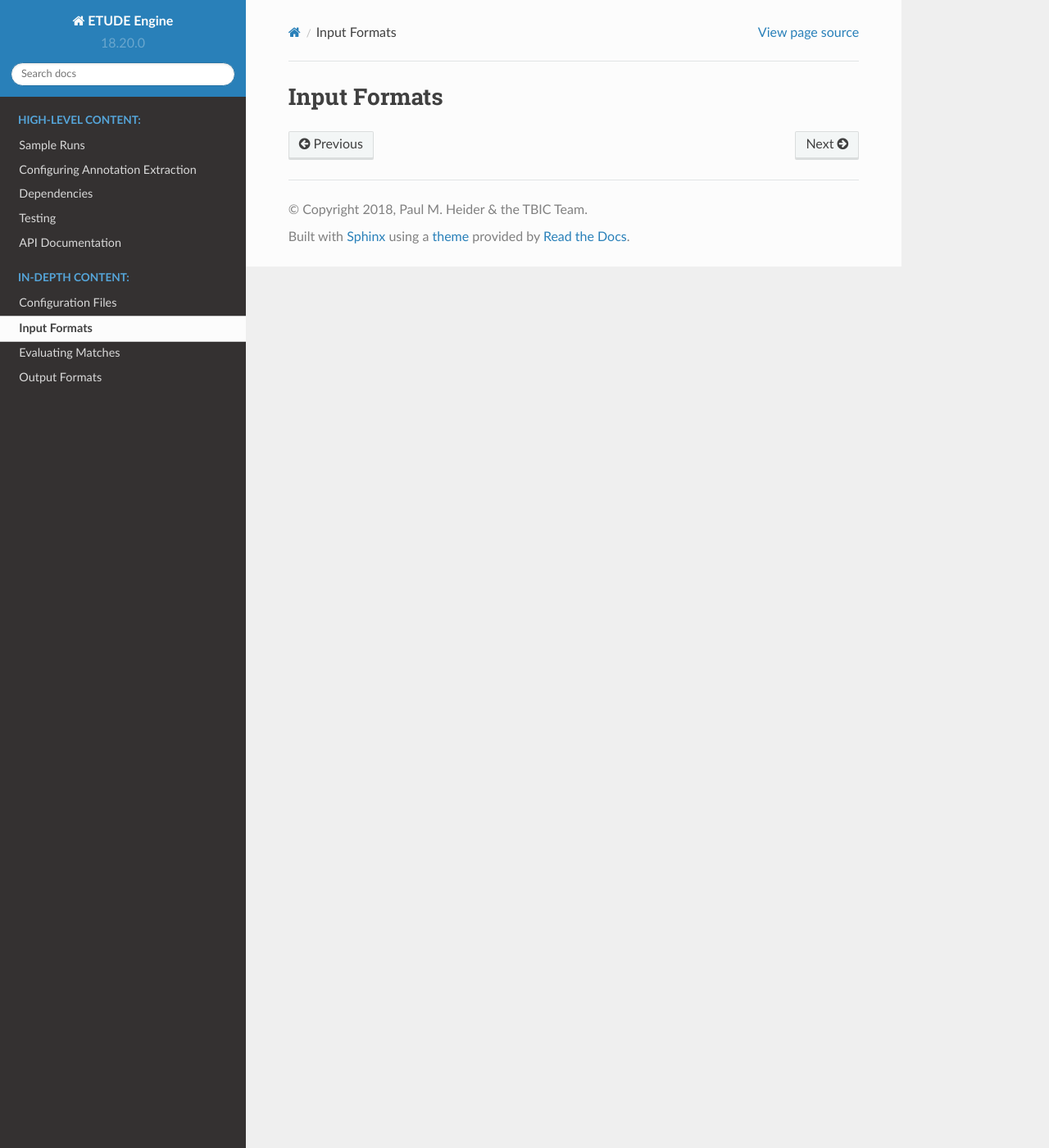
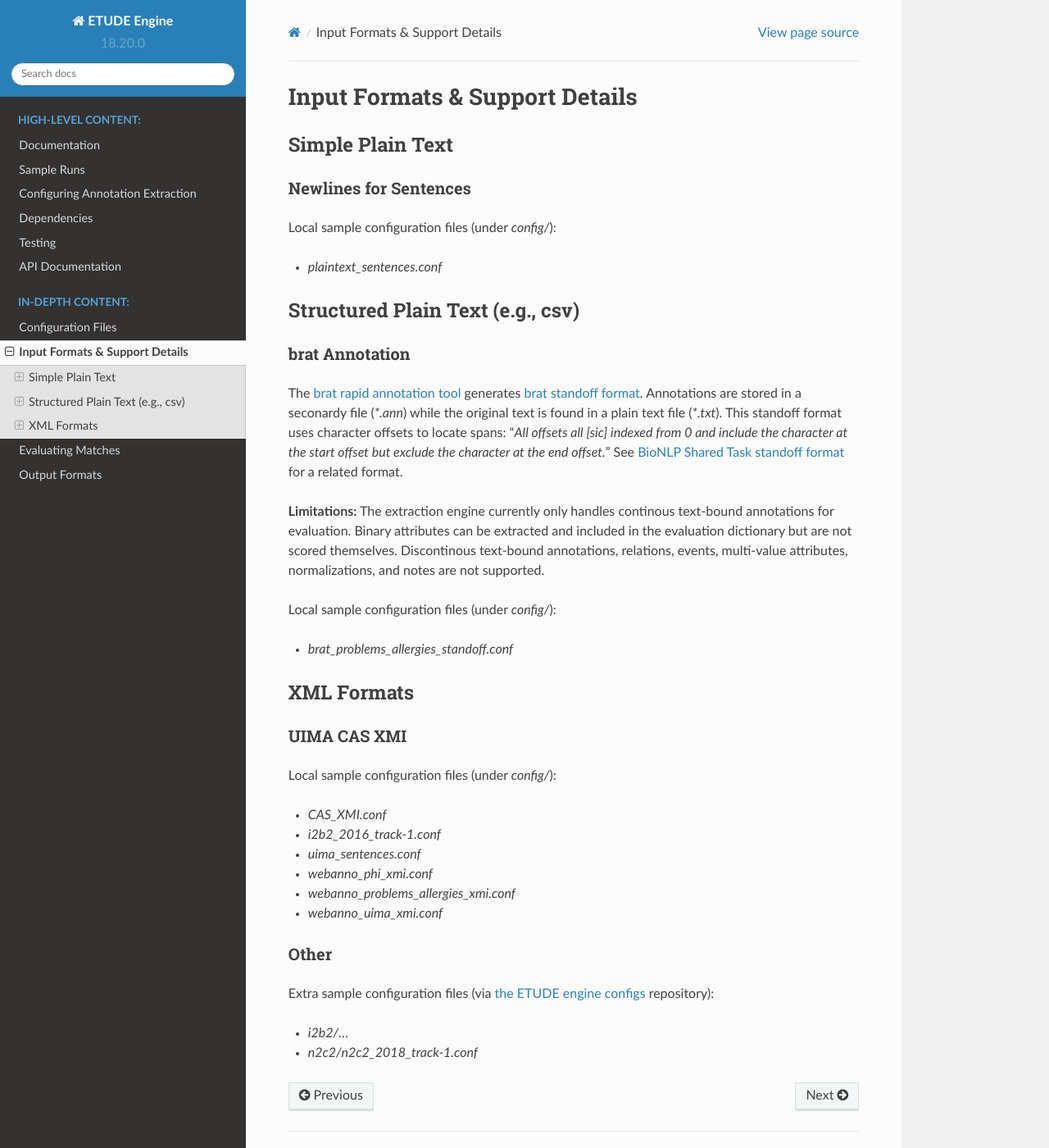
Before and after one commit to MUSC-TBIC/etude-engine, a Sphinx documentation site: the page built from docs/source/input_formats.rst, in a window 1280 px wide and 1400 px high. Shown: the whole window at 82% size. Built offline with Sphinx 7.4.7 and the Read the Docs theme 2.0.0, drawn with Linux system fonts in a browser that asks for light colours.

Commit message:
updates to documentation, added lots of content to input formats page

```diff
--- a/docs/source/input_formats.rst
+++ b/docs/source/input_formats.rst
@@ -1,2 +1,66 @@
-Input Formats
-=========================
+Input Formats & Support Details
+=============================================
+
+Simple Plain Text
+--------------------------------
+
+Newlines for Sentences
+~~~~~~~~~~~~~~~~~~~~~~
+
+Local sample configuration files (under `config/`):
+
+* `plaintext_sentences.conf`
+
+
+Structured Plain Text (e.g., csv)
+--------------------------------
+
+brat Annotation
+~~~~~~~~~~~~~~~
+
+The `brat rapid annotation tool <http://brat.nlplab.org/>`_ generates
+`brat standoff format <http://brat.nlplab.org/standoff.html>`_.
+Annotations are stored in a seconardy file (`*.ann`) while the
+original text is found in a plain text file (`*.txt`). This standoff
+format uses character offsets to locate spans:  "*All offsets all [sic]
+indexed from 0 and include the character at the start offset but
+exclude the character at the end offset.*"  See `BioNLP Shared Task
+standoff format <http://2011.bionlp-st.org/home/file-formats>`_ for a
+related format.
+
+**Limitations:**
+The extraction engine currently only handles continous text-bound
+annotations for evaluation.  Binary attributes can be extracted and
+included in the evaluation dictionary but are not scored themselves.
+Discontinous text-bound annotations, relations, events, multi-value
+attributes, normalizations, and notes are not supported.
+
+Local sample configuration files (under `config/`):
+
+* `brat_problems_allergies_standoff.conf`
+
+
+XML Formats
+--------------------------------
+
+UIMA CAS XMI
+~~~~~~~~~~~~~~~
+
+Local sample configuration files (under `config/`):
+
+* `CAS_XMI.conf`
+* `i2b2_2016_track-1.conf`
+* `uima_sentences.conf`
+* `webanno_phi_xmi.conf`
+* `webanno_problems_allergies_xmi.conf`
+* `webanno_uima_xmi.conf`
+
+
+Other
+~~~~~~~~~~~~~~~
+
+Extra sample configuration files (via `the ETUDE engine configs
+<https://github.com/MUSC-TBIC/etude-engine-configs>`_ repository):
+
+* `i2b2/...`
+* `n2c2/n2c2_2018_track-1.conf`
```
Also changed, not shown: README.rst (+21 -2 lines).
